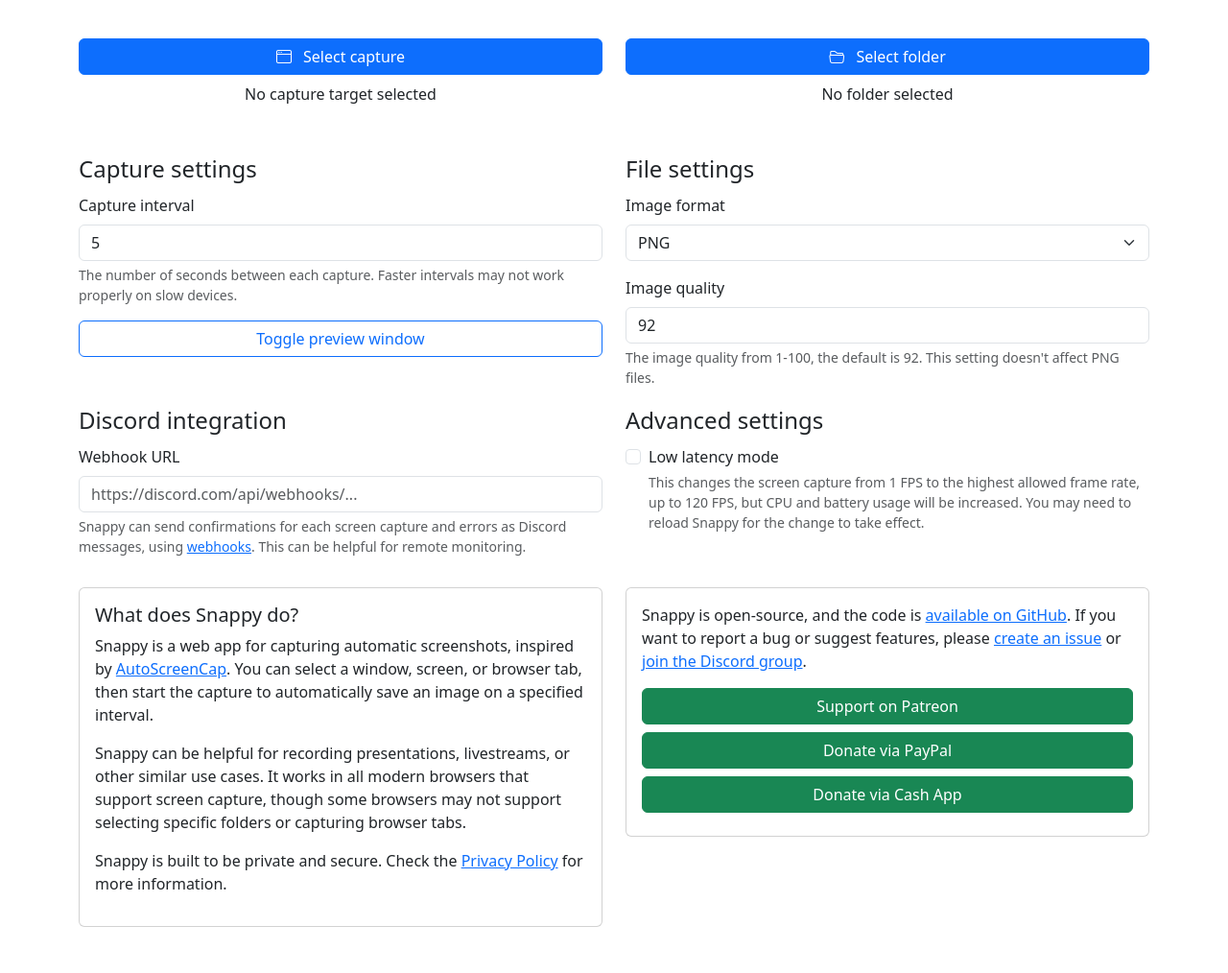
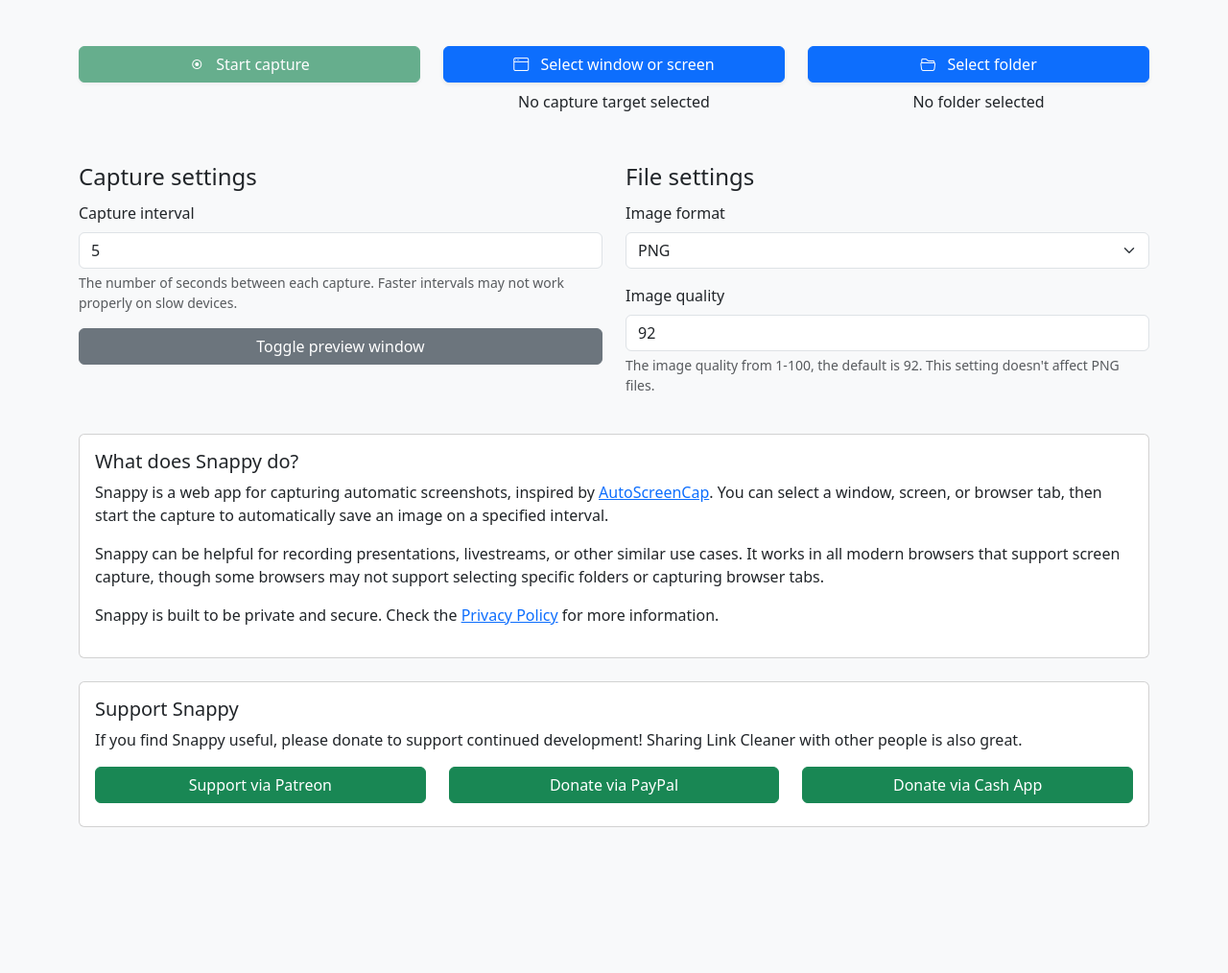
Before and after one commit to corbindavenport/snappy, a plain HTML site: page index.html in a window 1280 px wide. Shown: the part 64-1078 px from the top of the page at 96% size. After the commit the page ends 942 px from the top, so only its background shows below. Drawn offline with nearby package versions, Linux system fonts and the light colour scheme.

Commit message:
Update home page layout, remove Discord webhook

```diff
--- a/index.html
+++ b/index.html
@@ -7,7 +7,7 @@
   <title>Snappy</title>
   <meta name="description" content="Snappy can capture and save screenshots automatically, with just your web browser.">
   <meta name="viewport" content="width=device-width, initial-scale=1, viewport-fit=cover">
-  <link href="https://cdn.jsdelivr.net/npm/bootstrap@5.3.3/dist/css/bootstrap.min.css" rel="stylesheet" integrity="sha384-QWTKZyjpPEjISv5WaRU9OFeRpok6YctnYmDr5pNlyT2bRjXh0JMhjY6hW+ALEwIH" crossorigin="anonymous">
+  <link href="https://cdn.jsdelivr.net/npm/bootstrap@5.3.8/dist/css/bootstrap.min.css" rel="stylesheet" integrity="sha384-sRIl4kxILFvY47J16cr9ZwB07vP4J8+LH7qKQnuqkuIAvNWLzeN8tE5YBujZqJLB" crossorigin="anonymous">
   <link rel="stylesheet" href="https://cdn.jsdelivr.net/npm/bootstrap-icons@1.11.3/font/bootstrap-icons.min.css">
   <link rel="manifest" href="site.webmanifest">
   <link rel="shortcut icon" href="favicon.ico">
@@ -27,12 +27,27 @@
   <meta property="og:image:height" content="512" />
   <!-- Plausible analytics -->
   <script defer data-domain="thesnappy.app" src="https://plausible.io/js/script.js"></script>
+  <!-- Custom styles -->
+  <style>
+    body {
+      padding-top: 56px;
+      /* Fixes for screens with insets */
+      padding-top: calc(56px + env(safe-area-inset-top, 0px));
+      padding-bottom: env(safe-area-inset-bottom);
+    }
+    /* Fixes for screens with insets */
+    body,
+    .navbar {
+      padding-right: env(safe-area-inset-right);
+      padding-left: env(safe-area-inset-left);
+    }
+  </style>
 </head>
 
-<body>
+<body class="bg-body-tertiary">
 
   <!-- Nav bar -->
-  <nav class="navbar fixed-top navbar-expand bg-body-secondary border-bottom d-print-none">
+  <nav class="navbar bg-body-secondary fixed-top navbar-expand-sm border-bottom shadow-sm">
     <div class="container-fluid">
       <a class="navbar-brand d-none d-sm-inline" href="#">Snappy</a>
       <button class="navbar-toggler" type="button" data-bs-toggle="collapse" data-bs-target="#navbarNav" aria-controls="navbarNav" aria-expanded="false" aria-label="Toggle navigation">
@@ -56,17 +71,12 @@
         </ul>
         <!-- Navbar buttons -->
         <form class="d-flex">
-          <!-- Capture button -->
-          <button type="button" id="capture-btn" class="btn btn-success me-2" disabled>
-            <i class="bi bi-record2 me-2"></i>
-            Start<span class="d-none d-sm-inline"> capture</span>
-          </button>
           <!-- Theme toggle -->
           <div class="dropdown">
             <button class="btn btn-primary dropdown-toggle" role="button" data-bs-toggle="dropdown" aria-expanded="false" aria-label="Toggle theme">
               <i class="bi bi-moon-stars-fill"></i>
             </button>
-            <ul class="dropdown-menu dropdown-menu-end">
+            <ul class="dropdown-menu dropdown-menu-end shadow-sm">
               <li><a class="dropdown-item snappy-theme-btn" data-theme="light" href="#">
                   <i class="bi bi-brightness-high-fill me-2"></i>
                   Light mode
@@ -86,7 +96,8 @@
     </div>
   </nav>
 
-  <div class="container-fluid container-lg mb-5 mt-5">
+  <!-- Main controls and settings -->
+  <div class="container-fluid container-lg">
     <!-- Alerts -->
     <div class="row">
       <div class="col-12">
@@ -99,20 +110,27 @@
       </div>
     </div>
     <!-- Primary buttons and status -->
-    <div class="row mt-2 mt-lg-5">
+    <div class="row mt-3 mt-lg-5">
+      <!-- Start/stop capture -->
+      <div class="col-12 col-lg-4 mt-2">
+        <button type="button" id="capture-btn" class="btn btn-success w-100 mb-2 shadow-sm" disabled>
+          <i class="bi bi-record2 me-2"></i>
+          Start capture
+        </button>
+      </div>
       <!-- Select capture target -->
-      <div class="col-12 col-sm-6 mt-2">
-        <button type="button" id="capture-select-btn" class="btn btn-primary w-100 mb-2" aria-describedby="capture-select-status">
+      <div class="col-12 col-sm-6 col-lg-4 mt-2">
+        <button type="button" id="capture-select-btn" class="btn btn-primary w-100 mb-2 shadow-sm" aria-describedby="capture-select-status">
           <i class="bi bi-window me-2"></i>
-          Select capture
+          Select window or screen
         </button>
         <div id="capture-select-status" class="text-secondary-color text-center w-100" style="white-space: nowrap;overflow: hidden;text-overflow: ellipsis;">
           No capture target selected
         </div>
       </div>
       <!-- Select folder -->
-      <div class="col-12 col-sm-6 mt-2">
-        <button type="button" id="folder-select-btn" class="btn btn-primary w-100 mb-2" aria-describedby="folder-select-status">
+      <div class="col-12 col-sm-6 col-lg-4 mt-2">
+        <button type="button" id="folder-select-btn" class="btn btn-primary w-100 mb-2 shadow-sm" aria-describedby="folder-select-status">
           <i class="bi bi-folder2-open me-2"></i>
           Select folder
         </button>
@@ -136,7 +154,7 @@
               </div>
             </div>
             <div class="mb-3">
-              <button type="button" id="capture-preview-btn" class="btn btn-outline-primary w-100">
+              <button type="button" id="capture-preview-btn" class="btn btn-secondary w-100">
                 Toggle preview window
               </button>
             </div>
@@ -165,40 +183,13 @@
           </fieldset>
         </form>
       </div>
-      <!-- Discord settings -->
-      <div class="col-12 col-md-6">
-        <!-- Capture settings -->
-        <form>
-          <fieldset>
-            <legend>Discord integration</legend>
-            <div class="mb-3">
-              <label for="discord-webhook-url" class="form-label">Webhook URL</label>
-              <input class="form-control" id="discord-webhook-url" type="text" placeholder="https://discord.com/api/webhooks/...">
-              <div class="form-text">
-                Snappy can send confirmations for each screen capture and errors as Discord messages, using <a href="https://support.discord.com/hc/en-us/articles/228383668-Intro-to-Webhooks" target="_blank">webhooks</a>. This can be helpful for remote monitoring.
-              </div>
-          </fieldset>
-        </form>
-      </div>
-      <!-- Advanced settings -->
-      <div class="col-12 col-md-6">
-        <fieldset>
-          <legend>Advanced settings</legend>
-          <div class="form-check mb-3">
-            <input class="form-check-input" type="checkbox" value="" id="capture-low-latency-mode">
-            <label class="form-check-label" for="capture-low-latency-mode">
-              Low latency mode
-            </label>
-            <div class="form-text">
-              This changes the screen capture from 1 FPS to the highest allowed frame rate, up to 120 FPS, but CPU and battery usage will be increased. You may need to reload Snappy for the change to take effect.
     </div>
   </div>
-        </fieldset>
-      </div>
-    </div>
-    <div class="row">
-      <div class="col-12 col-lg-6">
-        <div class="card mt-3">
+
+  <!-- Main information and donate container -->
+  <div class="container-fluid container-lg mb-3">
+    <!-- Features card -->
+    <div class="card mb-4 mt-4">
       <div class="card-body">
         <h5 class="card-title">What does Snappy do?</h5>
         <p class="card-text">Snappy is a web app for capturing automatic screenshots, inspired by <a href="https://autoscreencap.sourceforge.io/" target="_blank">AutoScreenCap</a>. You can select a window, screen, or browser tab, then start the capture to automatically save an image on a specified interval.</p>
@@ -206,38 +197,32 @@
         <p>Snappy is built to be private and secure. Check the <a href="https://github.com/corbindavenport/snappy/blob/main/PRIVACY.md" target="_blank">Privacy Policy</a> for more information.</p>
       </div>
     </div>
-      </div>
-      <div class="col-12 col-lg-6 mb-3">
-        <!-- Donate card -->
-        <div class="card donate-card mt-3">
+    <!-- Support card -->
+    <div class="card">
       <div class="card-body">
-            <p class="card-text">Snappy is open-source, and the code is <a href="https://github.com/corbindavenport/snappy" target="_blank">available on GitHub</a>. If you want to report a bug or suggest features, please <a href="https://github.com/corbindavenport/snappy/issues/new" target="_blank">create an issue</a> or <a href="https://discord.gg/59wfy5cNHw" target="_blank">join the Discord group</a>.</p>
-            <!-- Donate buttons -->
+        <h5 class="card-title">Support Snappy</h5>
+        <p>If you find Snappy useful, please donate to support continued development! Sharing Link Cleaner with other people is also great.</p>
         <div class="row">
-              <!-- Patreon -->
-              <div class="col-12 col-sm-12 col-md-4 col-lg-12">
+          <div class="col-12 col-md-4">
             <a href="https://www.patreon.com/corbindavenport" target="_blank">
-                  <button type="button" class="btn btn-block btn-success w-100 mb-2">Support on Patreon</button>
+              <button type="button" class="btn btn-success w-100 mb-2">Support via Patreon</button>
             </a>
           </div>
-              <!-- PayPal -->
-              <div class="col-12 col-sm-6 col-md-4 col-lg-12">
-                <a href="https://www.paypal.com/cgi-bin/webscr?cmd=_donations&business=4SZVSMJKDS35J&lc=US&item_name=Snappy%20Donation&currency_code=USD&bn=PP%2dDonationsBF%3abtn_donateCC_LG%2egif%3aNonHosted" target="_blank">
-                  <button type="button" class="btn btn-block btn-success w-100 mb-2">Donate via PayPal</button>
+          <div class="col-12 col-md-4">
+            <a href="https://www.paypal.com/cgi-bin/webscr?cmd=_donations&amp;business=4SZVSMJKDS35J&amp;lc=US&amp;item_name=Snappy%20Donation&amp;currency_code=USD&amp;bn=PP%2dDonationsBF%3abtn_donateCC_LG%2egif%3aNonHosted" target="_blank">
+              <button type="button" class="btn btn-success w-100 mb-2">Donate via PayPal</button>
             </a>
           </div>
-              <!-- Cash App -->
-              <div class="col-12 col-sm-6 col-md-4 col-lg-12">
+          <div class="col-12 col-md-4">
             <a href="https://cash.app/$corbdav" target="_blank">
-                  <button type="button" class="btn btn-block btn-success w-100 mb-2">Donate via Cash App</button>
+              <button type="button" class="btn btn-success w-100 mb-2">Donate via Cash App</button>
             </a>
           </div>
         </div>
       </div>
     </div>
   </div>
-    </div>
-  </div>
+
 
   <!-- Video for capture and PiP -->
   <video id="capture-video" class="d-none" muted></video>
@@ -245,7 +230,7 @@
   <!-- Canvas for rendering -->
   <canvas id="capture-canvas" class="d-none"></canvas>
 
-  <script src="https://cdn.jsdelivr.net/npm/bootstrap@5.3.3/dist/js/bootstrap.bundle.min.js" integrity="sha384-YvpcrYf0tY3lHB60NNkmXc5s9fDVZLESaAA55NDzOxhy9GkcIdslK1eN7N6jIeHz" crossorigin="anonymous"></script>
+  <script src="https://cdn.jsdelivr.net/npm/bootstrap@5.3.8/dist/js/bootstrap.bundle.min.js" integrity="sha384-FKyoEForCGlyvwx9Hj09JcYn3nv7wiPVlz7YYwJrWVcXK/BmnVDxM+D2scQbITxI" crossorigin="anonymous"></script>
   <script src="https://cdn.jsdelivr.net/gh/webrtcHacks/adapter@v8.0.0/release/adapter.js"></script>
   <script src="js/modernizr-custom.js"></script>
   <script src="js/capture.js"></script>
```
Also changed, not shown: js/capture.js (+6 -29 lines). Lines whose indentation alone changed are shown as unchanged.
